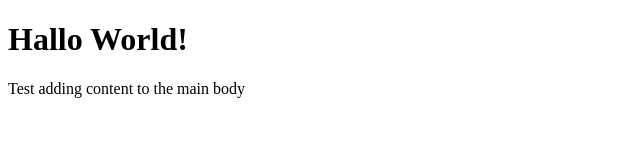
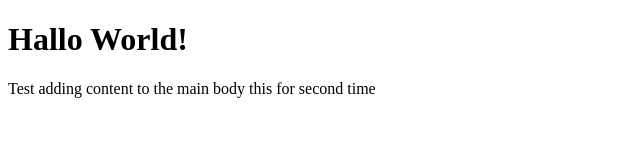
Before and after one commit to malopa/test-one, a plain HTML site: page index.html in a window 1280 px wide. Shown: the whole page, without its empty margins (0-640 px from the left). Drawn offline with Linux system fonts and the light colour scheme.

Commit message:
added comment second times

```diff
--- a/index.html
+++ b/index.html
@@ -7,6 +7,6 @@
 <body>
 	<header>
 	<h1>Hallo World!</h1>
-	<div>Test adding content to the main body</div>
+	<div>Test adding content to the main body this for second time</div>
 </body>
 </html>
```
